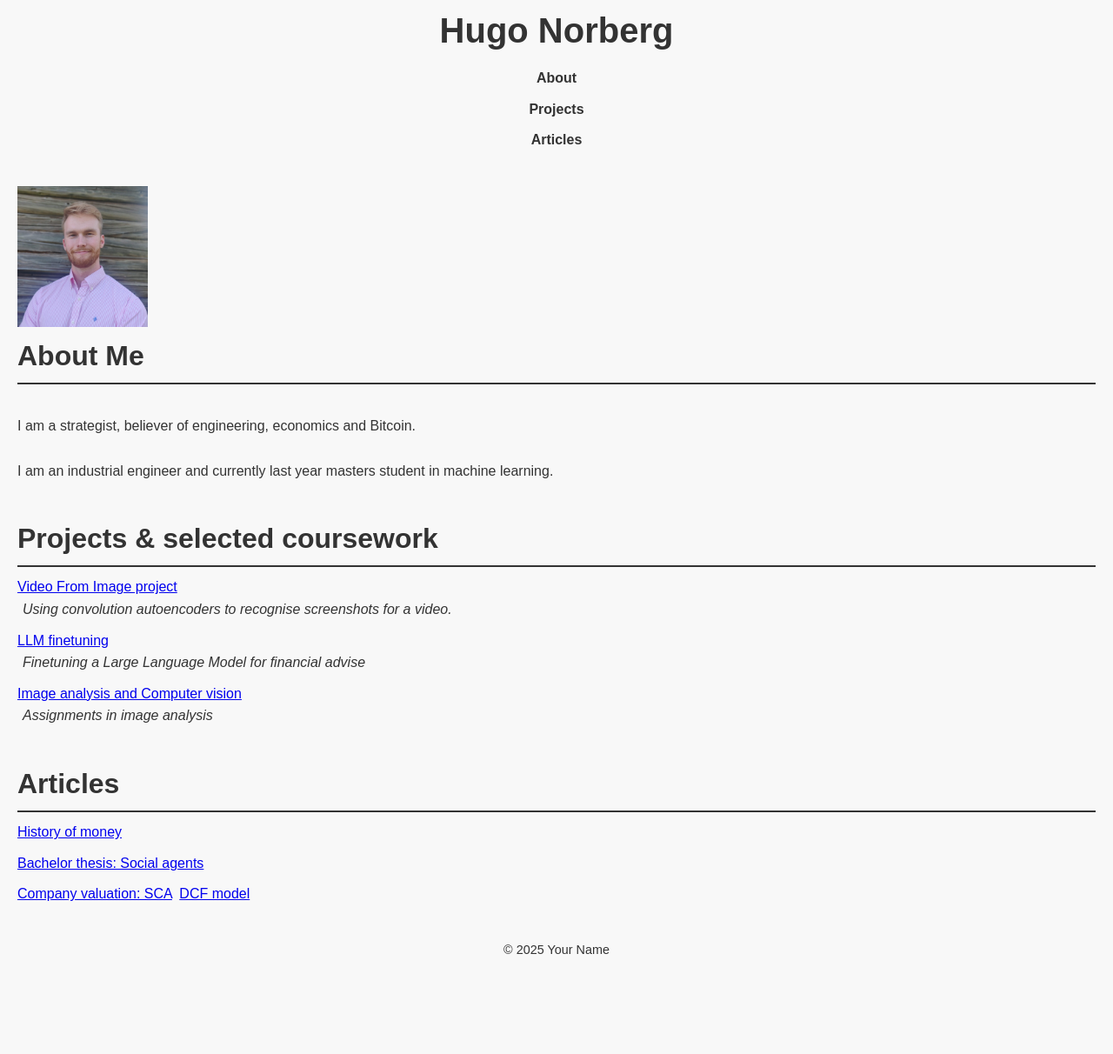
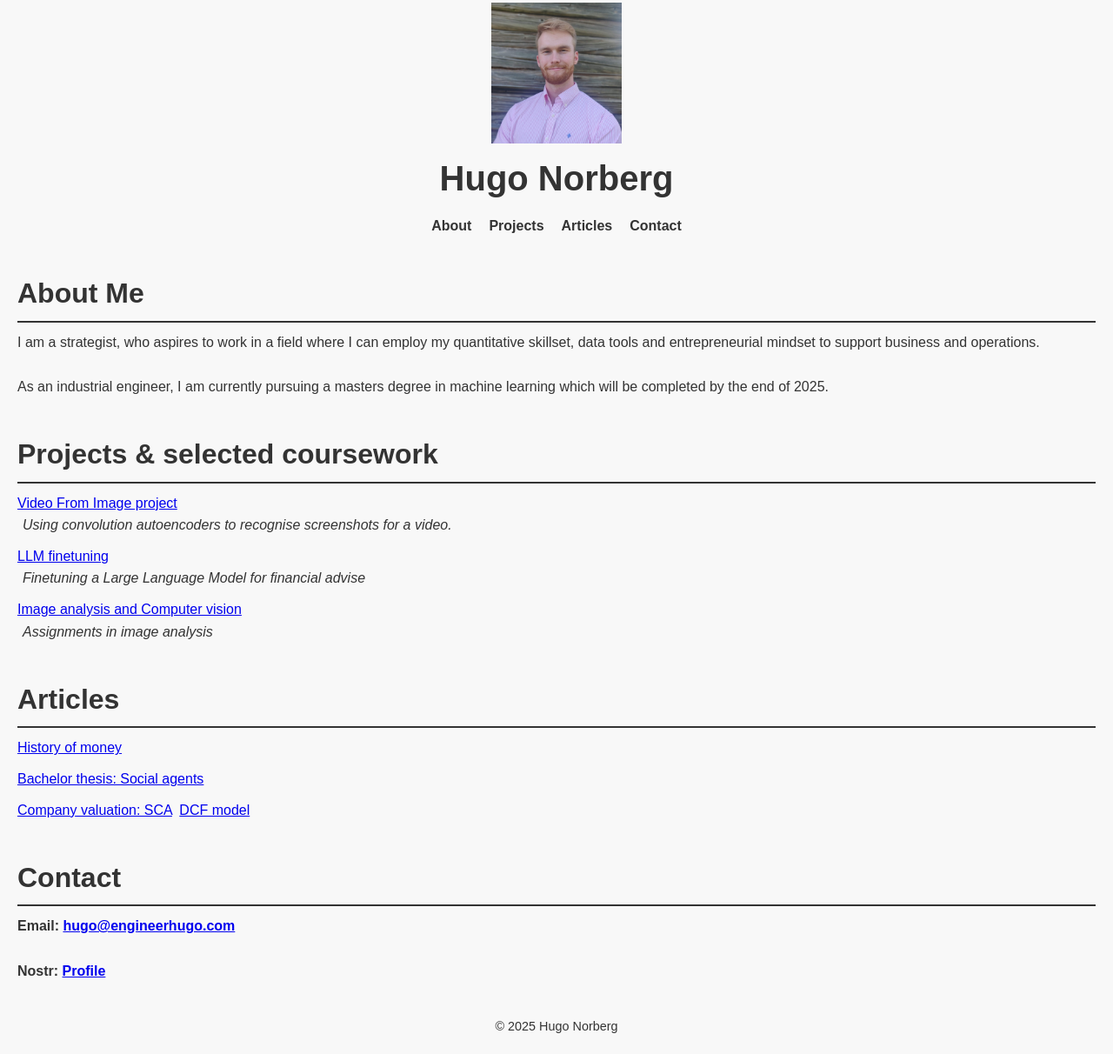
Before and after one commit to volumetrader/volumetrader.github.io, a plain HTML site: page index.html in a window 1280 px wide. Shown: the part 17-1229 px from the top of the page at 87% size. Before the commit the page ends 1141 px from the top, so only its background shows below. Drawn offline with Linux system fonts and the light colour scheme.

Commit message:
Added contact info, formatting

```diff
--- a/index.html
+++ b/index.html
@@ -8,21 +8,24 @@
 </head>
 <body>
   <header>
+    <img src="assets/images/profile.jpg"  style="width:150px;">
     <h1>Hugo Norberg</h1>
     <nav>
-      <ul>
+      <ul class="horizontal-list">
         <li><a href="#about">About</a></li>
         <li><a href="#projects">Projects</a></li>
         <li><a href="#articles">Articles</a></li>
+        <li><a href="#contact">Contact</a></li>
       </ul>
     </nav>
   </header>
-  <img src="assets/images/profile.jpg"  style="width:150px;">
+
 
   <section id="about">
     <h2>About Me</h2>
-    <p><br>I am a strategist, believer of engineering, economics and Bitcoin.<br><br>
-    I am an industrial engineer and currently last year masters student in machine learning.</p>
+    <p>I am a strategist, who aspires to work in a field where I can employ my quantitative skillset, data tools and entrepreneurial mindset
+      to support business and operations.<br><br>
+    As an industrial engineer, I am currently pursuing a masters degree in machine learning which will be completed by the end of 2025.</p>
   </section>
 
   <section id="projects">
@@ -48,9 +51,14 @@
       <!-- For multiple articles, create additional pages like article2.html, article3.html, etc. -->
     </ul>
   </section>
+  <section id="contact">
+    <h2>Contact</h2>
+    <h4>Email: <a href="mailto:hugo@engineerhugo.com">hugo@engineerhugo.com</a></h4> <br>
+    <h4>Nostr: <a href="https://njump.me/nprofile1qqs2j07nyte2rc6r4xfd3yu5xrcljkpf9tm24qrfxqq9ukrk23qseqqprpmhxue69uhhyetvv9ujuumwdae8gtnnda3kjctvqy28wumn8ghj7un9d3shjtnyv9kh2uewd9hszrthwden5te0dehhxtnvdakq4jzzh2">Profile</a> </h4>
+  </section>
 
   <footer>
-    <p>&copy; 2025 Your Name</p>
+    <p>&copy; 2025 Hugo Norberg</p>
   </footer>
 </body>
 </html>
--- a/style.css
+++ b/style.css
@@ -29,6 +29,19 @@
     font-weight: bold;
   }
 
+  .horizontal-list {
+    display: flex;
+    justify-content: center; /* Center the group of items */
+    align-items: center; /* Vertically center items */
+    width: 100%; /* Full width of container */
+    list-style-type: none;
+    padding: 0;
+}
+
+.horizontal-list li {
+  margin: 0 10px; /* Adds horizontal margin around each item */
+}
+
   section {
     margin-bottom: 40px;
   }
```
